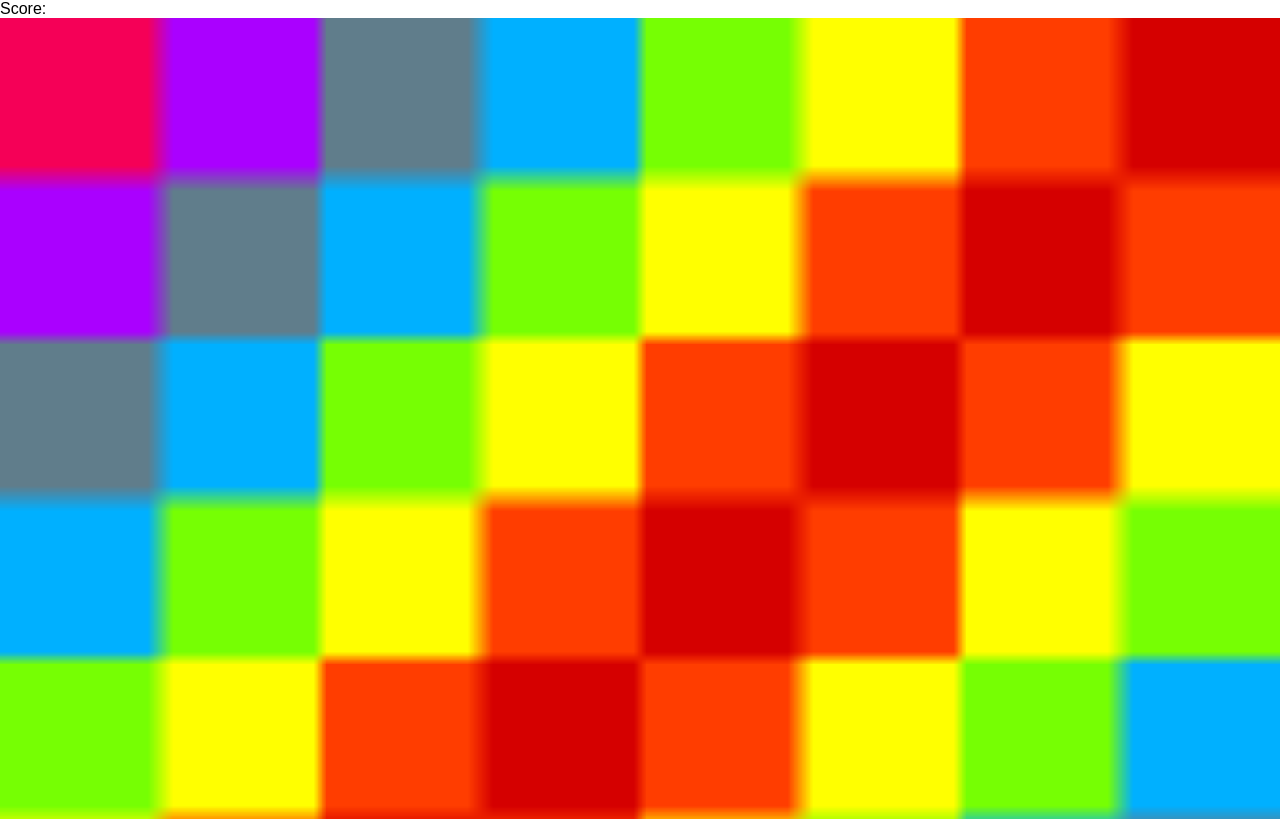
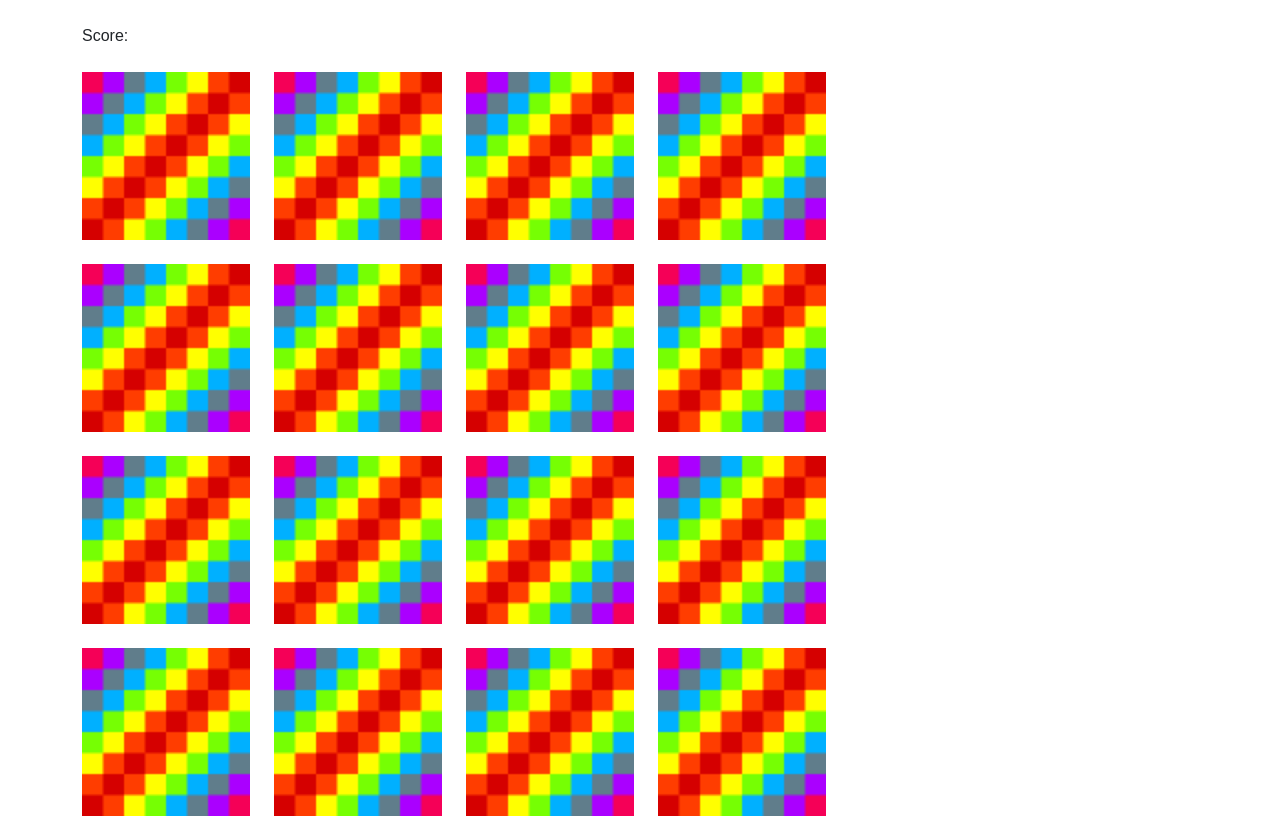
Before and after one commit to Failah/vs-memory-game, a plain HTML site: page index.html in a window 1280 px wide. Shown: the top 819 px of the page. Drawn offline with nearby package versions, Linux system fonts and the light colour scheme.

Commit message:
Skinned the grid via css

```diff
--- a/css/style.css
+++ b/css/style.css
@@ -10,6 +10,21 @@ body {
     font-family: sans-serif;
 }
 
-img {
+/* img {
     width: 100%;
+} */
+
+
+/* utilities */
+
+
+
+
+/* contents */
+
+#grid {
+    max-width: 60vw;
 }
+
+
+/* effects */
--- a/index.html
+++ b/index.html
@@ -5,19 +5,24 @@
     <meta charset="UTF-8">
     <meta http-equiv="X-UA-Compatible" content="IE=edge">
     <meta name="viewport" content="width=device-width, initial-scale=1.0">
+    <link href="https://cdn.jsdelivr.net/npm/bootstrap@5.2.1/dist/css/bootstrap.min.css" rel="stylesheet"
+        integrity="sha384-iYQeCzEYFbKjA/T2uDLTpkwGzCiq6soy8tYaI1GyVh/UjpbCx/TYkiZhlZB6+fzT" crossorigin="anonymous">
     <link rel="stylesheet" href="css/style.css">
     <script src="js/script.js" defer></script>
     <title>Memory</title>
 </head>
 
 <body>
-    <div>
+    <div class="container mt-4">
         Score: <span id="score-number"></span>
     </div>
 
-    <div id="grid">
+    <div class="container mt-4">
+        <div id="grid" class="row flex-wrap row-gap gy-4">
 
+        </div>
     </div>
+
 
 </body>
 
--- a/js/script.js
+++ b/js/script.js
@@ -32,6 +32,7 @@ function generateGrid() {
         let card = document.createElement('img');
         card.setAttribute('src', 'img/blank.png');
         card.setAttribute('data-id', i);
+        card.classList.add('img-fluid', 'col-3');
 
         // card.addEventListener('click', revealCard)
 
```
